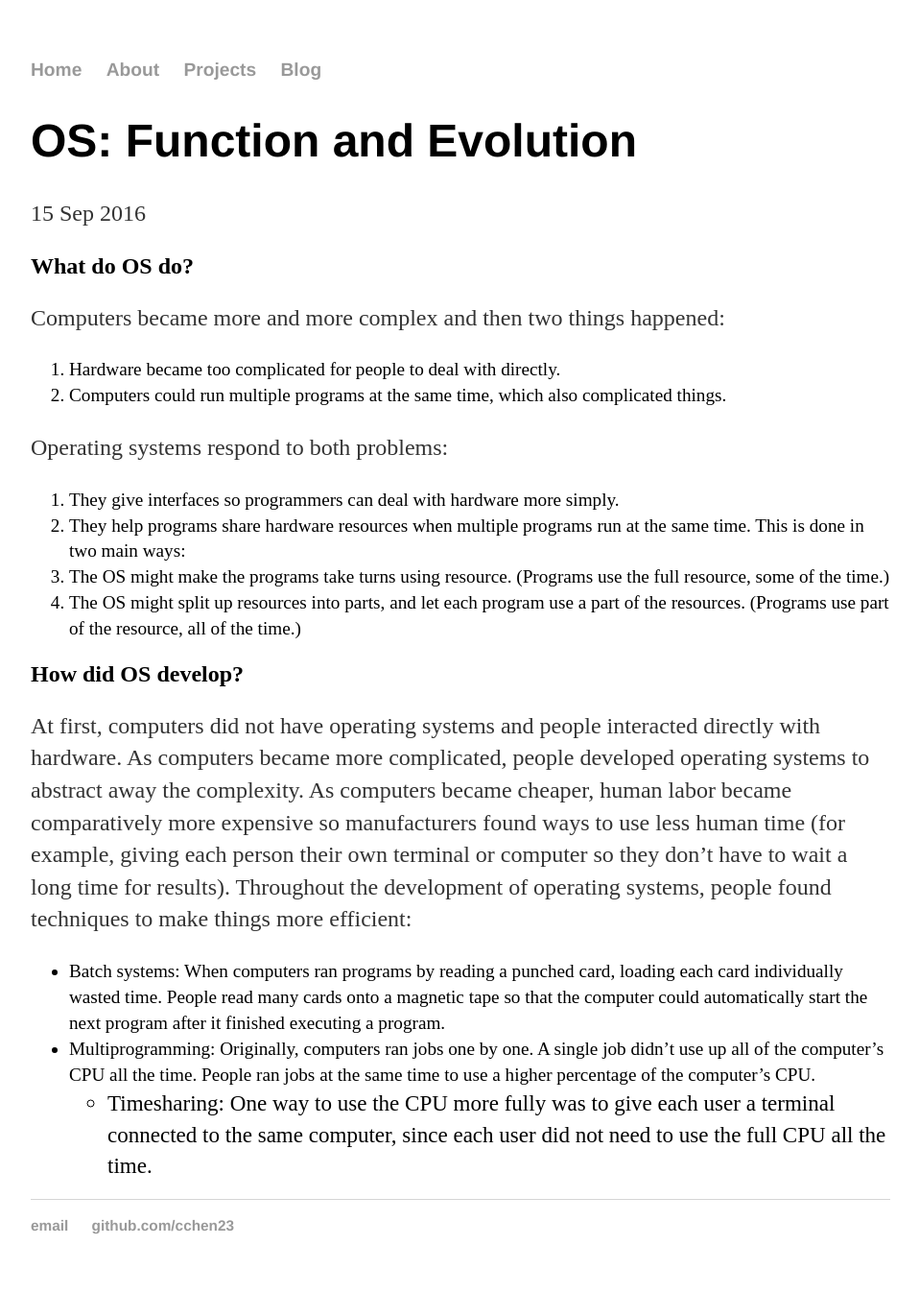
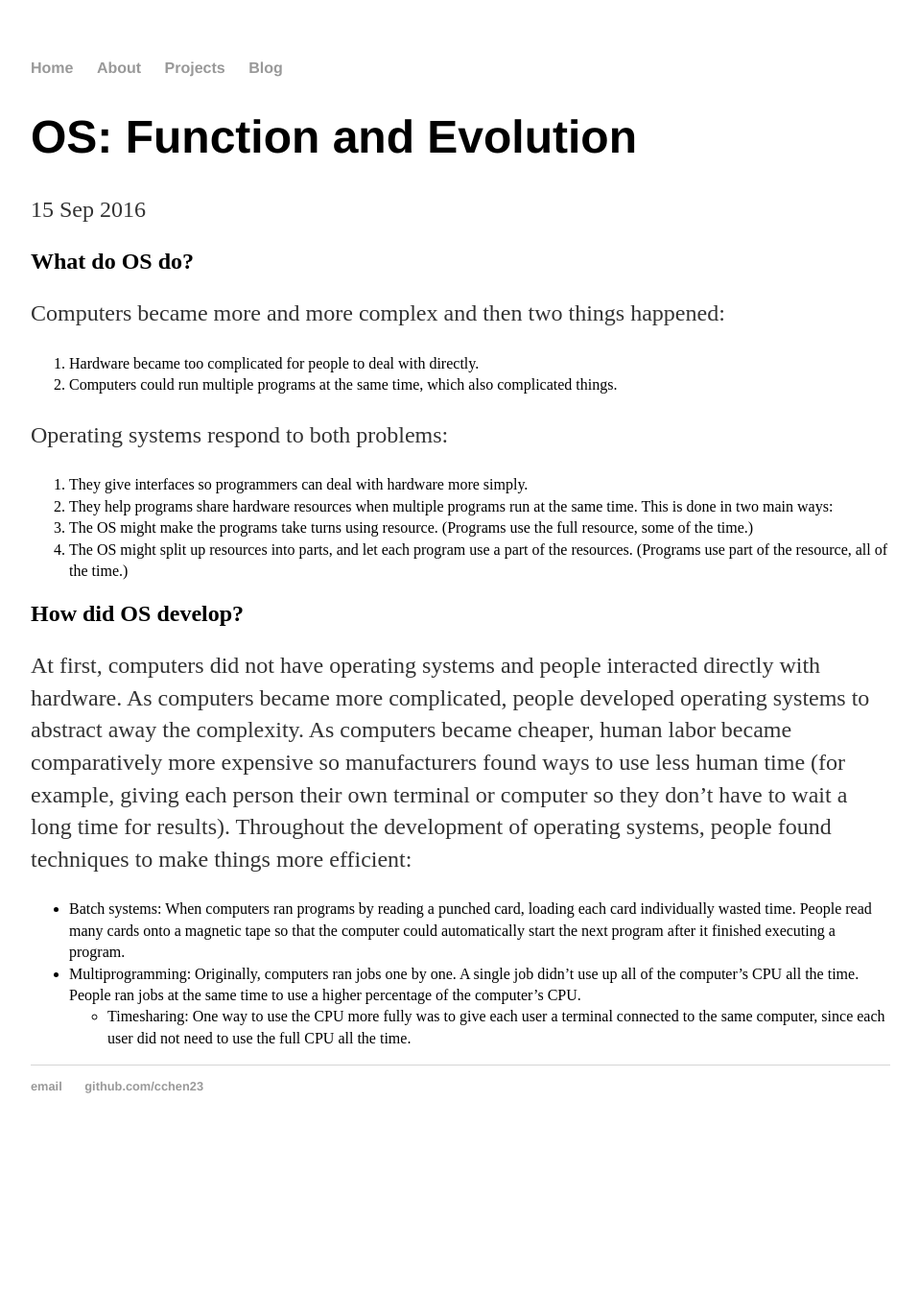
Before and after one commit to cchen23/cchen23.githhub.io, a Jekyll site: the page built from _posts/2016-09-15-os-intro.md, in a window 1280 px wide. Shown: the whole page at 96% size, without its empty margins (160-1118 px from the left). Built offline with Jekyll 4.4.1, drawn with Linux system fonts in a browser that asks for light colours; after the commit the page ends 1201 px from its top, so only the background shows below that.

Commit message:
Update main.css

```diff
--- a/css/main.css
+++ b/css/main.css
@@ -41,11 +41,11 @@ footer {
 }
 
 ul {
- font-size: 1.2em;
+ font-size: 1em;
  line-height: 1.4em;
 }
 
 ol {
- font-size: 1.2em;
+ font-size: 1em;
  line-height: 1.4em;
 }
```
